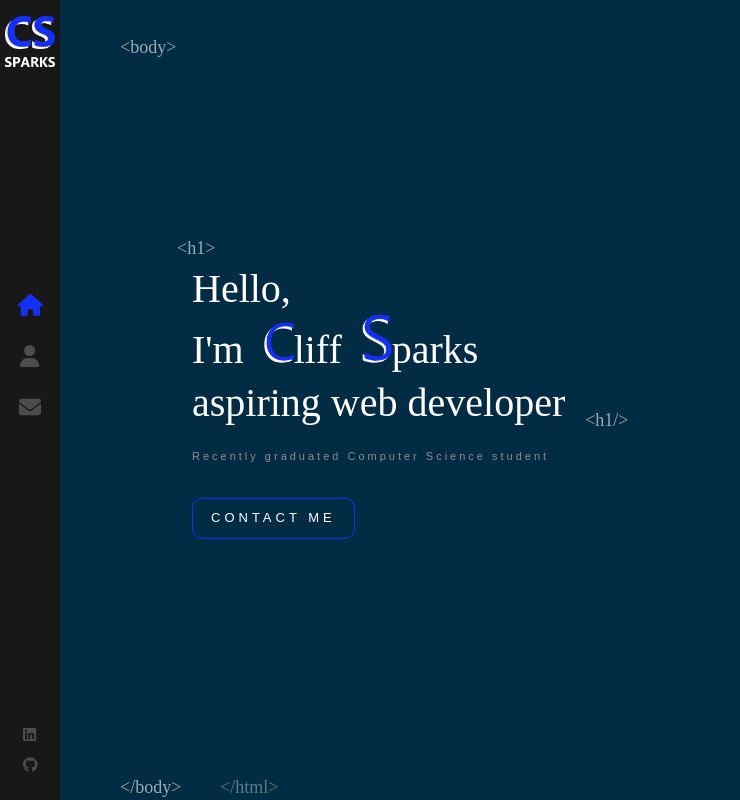
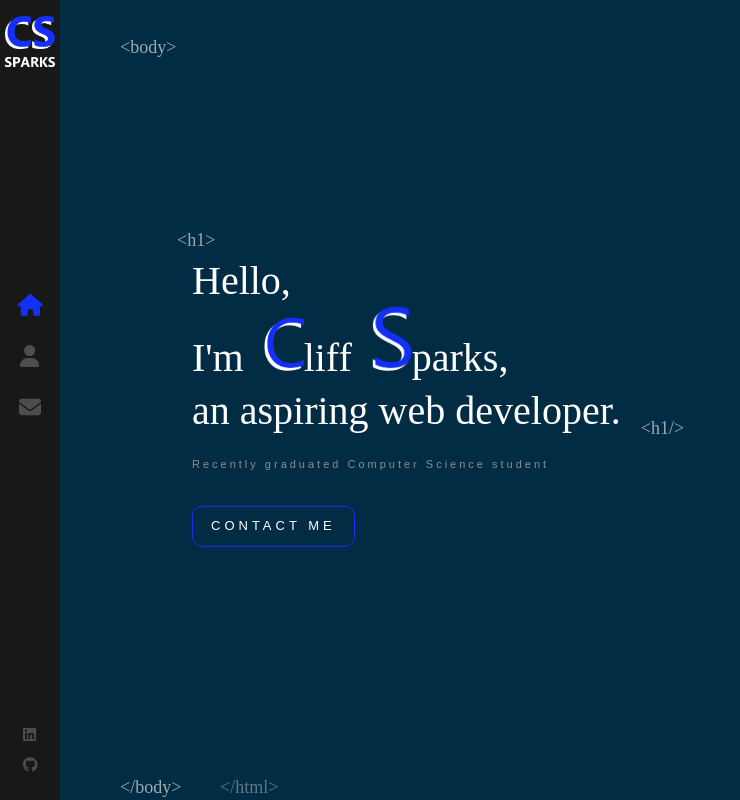
Before and after one commit to csparks78/sparks3d_portfolio, a React (Create React App) app: page / in a window 1280 px wide. Shown: the whole page, without its empty margins (0-740 px from the left). Built offline with nearby package versions, Linux system fonts and the light colour scheme.

Commit message:
Added code

```diff
--- a/src/components/Contact/index.scss
+++ b/src/components/Contact/index.scss
@@ -115,7 +115,7 @@
     }
 }
 
-@media screen and (max-width: 1200px) {
+@media screen and (max-width: 800px) {
     .map-wrap {
         float : none;
         margin: 0;
--- a/src/components/Home/index.js
+++ b/src/components/Home/index.js
@@ -10,12 +10,18 @@ const Home = () => {
         <div className="container home-page">
             <div className="text-zone">
                 <h1>Hello, <br /> I'm
+                <li className="cliffSparks">
+                    <div className="cliff">
                     <img className="C" src={C_logo} alt='developer' />
                     liff
+                    </div>
+                    <div className="sparks">
                     <img src={S_logo} alt='developer' />
-                    parks
+                    parks,
+                    </div>
+                    </li>
                     <br />
-                    aspiring web developer
+                    an aspiring web developer.
                 </h1>
                 <h2> Recently graduated Computer Science student</h2>
                 <Link to="/contact" className='flat-button'>CONTACT ME</Link>
--- a/src/components/Home/index.scss
+++ b/src/components/Home/index.scss
@@ -7,6 +7,15 @@
         width     : 50%;
         max-height: 90%;
        // padding-top: 25%;   //Need to take this off latrer??
+    }
+    .cliffSparks{
+        display: inline-block;
+
+    }
+    .cliffSparks,
+    .cliff,
+    .sparks {
+        display: inline-block;
     }
 
     h1 {
@@ -44,7 +53,7 @@
         img {
             margin-left    : 20px;
             opacity        : 0;
-            width          : 30px;
+            width          : 40px;
             height         : auto;
             animation      : rotateIn 1s linear both;
             animation-delay: 1.4s;
--- a/src/components/Layout/index.scss
+++ b/src/components/Layout/index.scss
@@ -114,7 +114,7 @@
   }
 }
 
-@media screen and (max-width: 1200px) {
+@media screen and (max-width: 800px) {
   .page {
     position: initial;
   }
--- a/src/components/Sidebar/index.js
+++ b/src/components/Sidebar/index.js
@@ -79,8 +79,15 @@ const Sidebar = () => {
                     </a>
                 </li>
             </ul>
+            <FontAwesomeIcon
+                onClick={() => setShowNav(true)}
+                icon={faBars}
+                color="#ffd700"
+                size="3x"
+                className='hamburger-icon' />
 
         </div>
+
     )
 }
 
--- a/src/components/Sidebar/index.scss
+++ b/src/components/Sidebar/index.scss
@@ -130,8 +130,11 @@
         }
     }
 }
+.hamburger-icon, .close-icon{
+    display: none;
+}
 
-@media screen and (max-width: 1200px) {
+@media screen and (max-width: 800px) {
     .nav-bar {
       background: transparent;
       position: initial;
```
